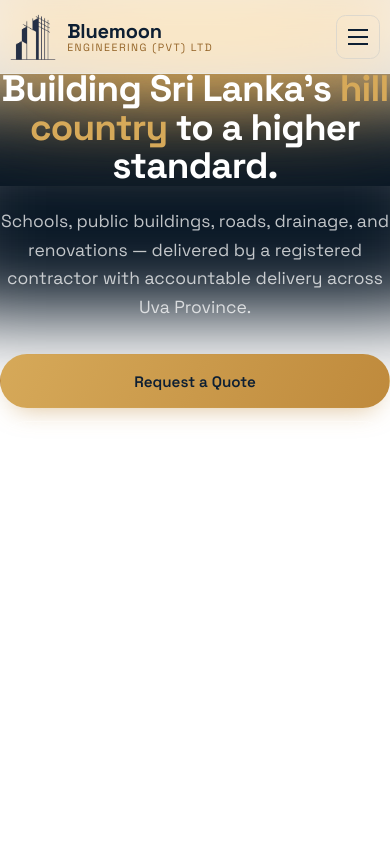
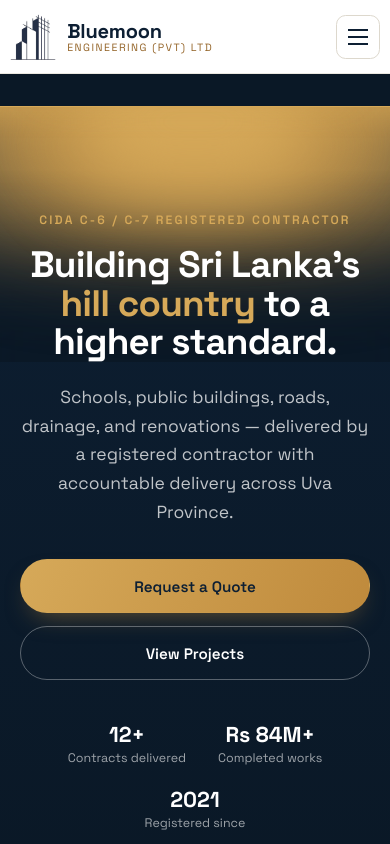
Before and after one commit to RizAhd/Bluemoon-Private-limited-Website, a Next.js app: page / in a window 390 px wide. Shown: the top 844 px of the page. Built offline with nearby package versions, Linux system fonts and the light colour scheme.

Commit message:
style: enhance Lamp hero section with improved layout, animations, and responsiveness

```diff
--- a/app/globals.css
+++ b/app/globals.css
@@ -652,25 +652,60 @@ p {
   color: var(--color-navy);
 }
 
-/* ---------- LAMP HERO (navy + gold) ---------- */
-.hero-lamp {
-  border-radius: 0;
+/* ---------- LAMP HERO (navy + gold) — robust, non-clipping ---------- */
+.lamp {
+  position: relative;
+  overflow: hidden;
+  isolation: isolate;
+  background: radial-gradient(70% 45% at 50% 0%, rgba(214, 169, 89, 0.08), transparent 70%),
+    linear-gradient(180deg, #0d1f33, #0a1826);
+  min-height: min(90vh, 860px);
+  display: flex;
+  flex-direction: column;
+  align-items: center;
+  justify-content: flex-start;
+}
+.lamp__stage {
+  position: absolute;
+  top: 0;
+  left: 0;
+  right: 0;
+  height: 22rem;
+  z-index: 0;
+  pointer-events: none;
+  overflow: hidden;
 }
 .lamp__content {
-  transform: translateY(-9rem);
+  position: relative;
+  z-index: 10;
   width: 100%;
-}
-@media (max-width: 1024px) {
-  .lamp__content {
-    transform: translateY(-5rem);
+  text-align: center;
+  padding: clamp(8.5rem, 6vw + 6rem, 12rem) 1.25rem clamp(3rem, 8vh, 5.5rem);
+}
+.lamp__pulse {
+  opacity: 0.5;
+  animation: lampPulse 4.5s ease-in-out infinite;
+}
+@keyframes lampPulse {
+  0%,
+  100% {
+    opacity: 0.4;
+  }
+  50% {
+    opacity: 0.68;
+  }
+}
+.lamp__linebar {
+  box-shadow: 0 0 24px 2px rgba(214, 169, 89, 0.5);
+}
+@media (prefers-reduced-motion: reduce) {
+  .lamp__pulse {
+    animation: none;
   }
 }
 @media (max-width: 700px) {
-  .lamp__content {
-    transform: translateY(-2.5rem);
-  }
-  .hero-lamp {
-    min-height: 90vh !important;
+  .lamp__stage {
+    height: 18rem;
   }
   .hero-lamp__title {
     font-size: clamp(1.95rem, 7.5vw, 2.6rem);
```
